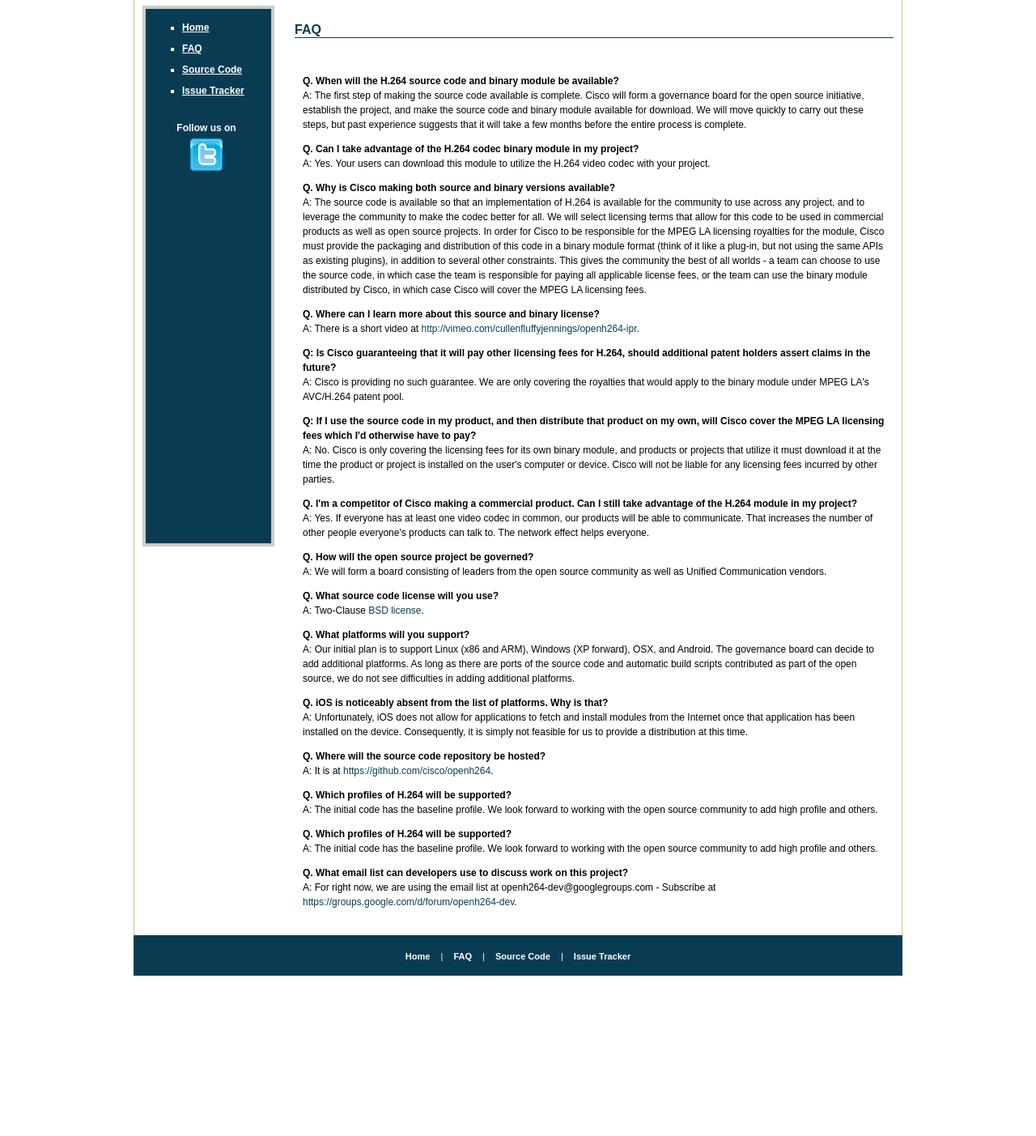
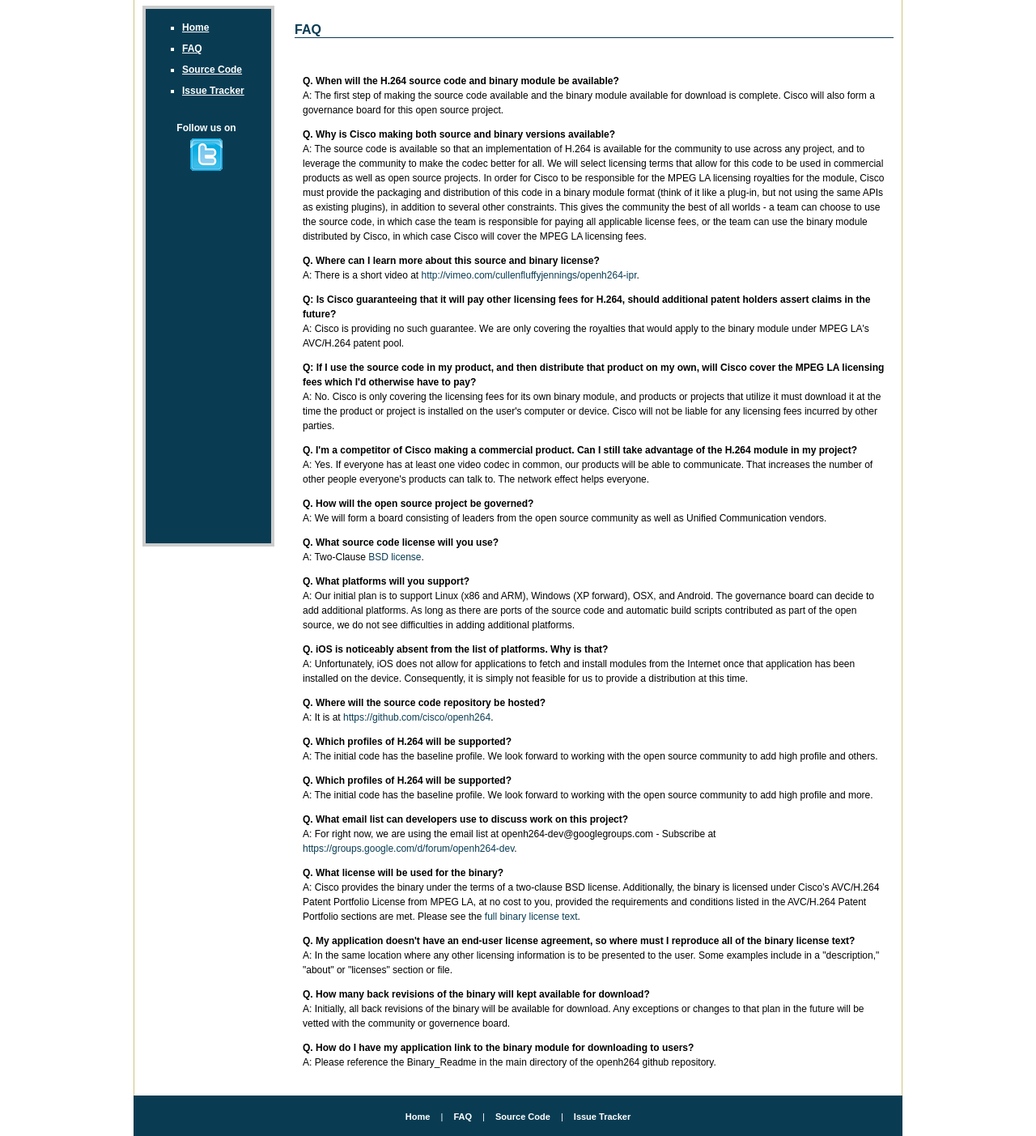
Before and after one commit to cisco/openh264, a plain HTML site: page faq.html in a window 1280 px wide. Shown: the part 97-1500 px from the top of the page at 81% size. Before the commit the page ends 1302 px from the top, so only its background shows below. Drawn offline with Linux system fonts and the light colour scheme.

Commit message:
Update faq.html

```diff
--- a/faq.html
+++ b/faq.html
@@ -36,16 +36,8 @@
         <div class="text">
 
           <p> <strong>Q. When will the H.264 source code and binary module be available?</strong><br />
-            A: The first step of making the source code available is
-            complete. Cisco will form a governance board for the open source
-            initiative, establish the project, and make the source code and
-            binary module available for download. We will move quickly to carry
-            out these steps, but past experience suggests that it will take a
-            few months before the entire process is complete. </p>
-
-          <p> <strong>Q. Can I take advantage of the H.264 codec binary module in my project?</strong><br />
-            A: Yes. Your users can download this module to utilize the H.264
-            video codec with your project.</p>
+            A: The first step of making the source code available and the binary module available for
+            download is complete. Cisco will also form a governance board for this open source project. </p>
 
           <p> <strong>Q. Why is Cisco making both source and binary versions
           available?</strong><br />
@@ -125,14 +117,34 @@
 
            <p> <strong>Q. Which profiles of H.264 will be supported?</strong><br
             /> A: The initial code has the baseline profile. We look forward to
-            working with the open source community to add high profile and
-            others. </p>
+            working with the open source community to add high profile and more. </p>
 
            <p> <strong> Q. What email list can developers use to discuss work on
            this project?</strong><br /> A: For right now, we are using the email
            list at openh264-dev@googlegroups.com - Subscribe at <a
             href="https://groups.google.com/d/forum/openh264-dev"
            >https://groups.google.com/d/forum/openh264-dev</a>.  </p>
+
+<a name="binary"></a>
+
+           <p> <strong>Q. What license will be used for the binary?</strong><br />
+            A: Cisco provides the binary under the terms of a two-clause BSD license.  Additionally, the binary
+            is licensed under Cisco’s AVC/H.264 Patent Portfolio License from MPEG LA, at no cost to you,
+            provided the requirements and conditions listed in the AVC/H.264 Patent Portfolio sections are met.
+            Please see the <a href="BINARY_LICENSE.txt">full binary license text</a>. </p>
+
+           <p> <strong>Q. My application doesn't have an end-user license agreement, so where must I
+           reproduce all of the binary license text? </strong><br />
+            A: In the same location where any other licensing information is to be presented to the user.
+            Some examples include in a "description," "about" or "licenses" section or file.</p>
+
+           <p> <strong>Q. How many back revisions of the binary will kept available for download? </strong><br />
+            A: Initially, all back revisions of the binary will be available for download. Any exceptions or
+            changes to that plan in the future will be vetted with the community or governence board. </p>
+
+           <p> <strong>Q. How do I have my application link to the binary module for downloading to users?</strong><br />
+            A: Please reference the Binary_Readme in the main directory of the openh264 github repository.</p>
+
 
         </div></td>
     </tr>
```
